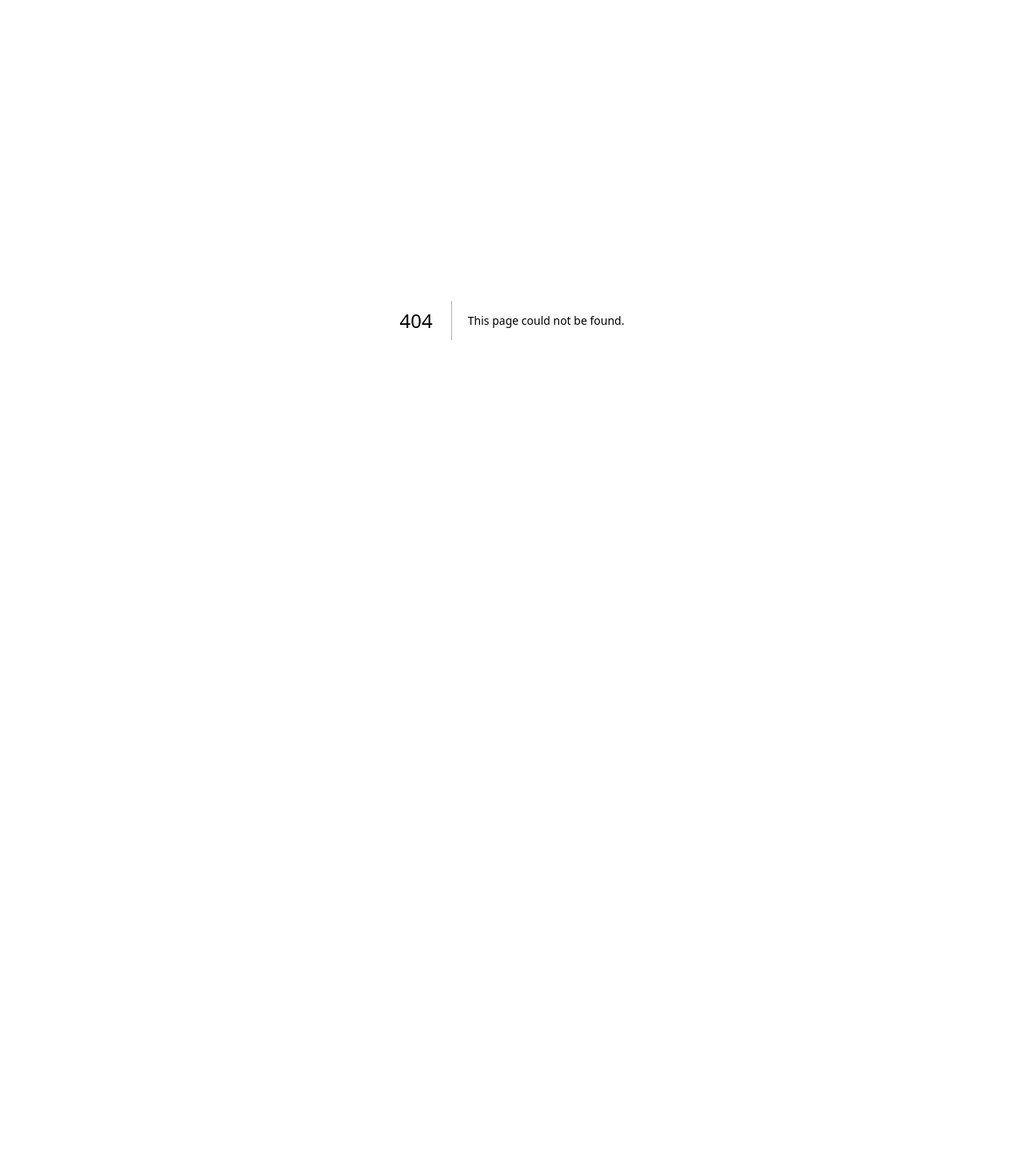
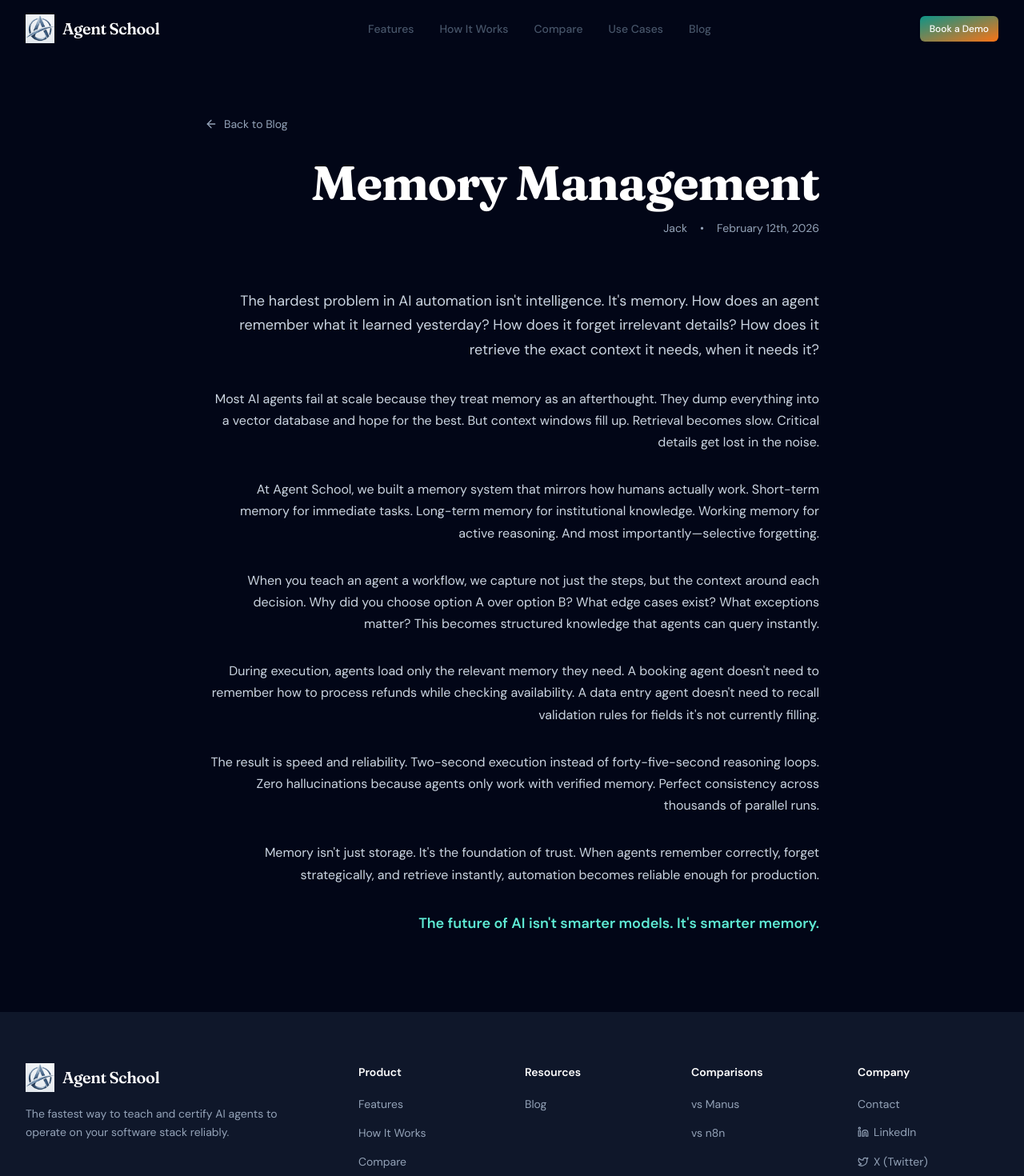
Before and after one commit to agent-school/website, a Next.js app: page /blog/memory-management in a window 1280 px wide. Before the commit this address had no page. Shown: the top 1470 px of the page at 80% size. Before the commit the page ends 800 px from the top, so only its background shows below. Built offline with nearby package versions, Linux system fonts and the light colour scheme.

Commit message:
blogs: inital start to the blog revolution

```diff
--- /dev/null
+++ b/src/app/blog/agent-school-manifesto/page.tsx
@@ -0,0 +1,99 @@
+import Link from "next/link";
+import { ArrowLeft } from "lucide-react";
+
+import { Footer } from "@/components/layout/Footer";
+import { Navbar } from "@/components/layout/Navbar";
+
+export const metadata = {
+  title: "Agent School Manifesto | Agent School",
+  description:
+    "The philosophy and principles behind Agent School—why we're building a world where human knowledge becomes immortal automation.",
+};
+
+export default function ManifestoPage() {
+  return (
+    <>
+      <Navbar />
+      <main className="bg-slate-950 text-white min-h-screen">
+        <article className="pt-36 pb-24 px-6">
+          <div className="max-w-3xl mx-auto">
+            <Link
+              href="/blog"
+              className="inline-flex items-center gap-2 text-body-sm text-slate-400 hover:text-teal-300 transition-colors mb-8"
+            >
+              <ArrowLeft className="w-4 h-4" />
+              Back to Blog
+            </Link>
+
+            <header className="mb-16 text-right">
+              <h1 className="font-display text-display-lg md:text-6xl text-white mb-4">
+                Agent School Manifesto
+              </h1>
+              <div className="flex items-center justify-end gap-4 text-body-sm text-slate-400">
+                <span>Jack</span>
+                <span>•</span>
+                <time>January 20th, 2026</time>
+              </div>
+            </header>
+
+            <div className="prose prose-invert prose-slate max-w-none">
+              <div className="space-y-8 text-slate-300 leading-relaxed text-right">
+                <p className="text-body-lg">
+                  We built Agent School because we believe human expertise is
+                  too valuable to disappear when people leave. Every workflow
+                  you've perfected, every edge case you've learned to handle,
+                  every institutional knowledge you carry—it should outlive you.
+                </p>
+
+                <p className="text-body-md">
+                  Traditional automation fails because it's brittle. Change a
+                  button, and the script breaks. Update an API, and the
+                  integration collapses. RPA promises efficiency but delivers
+                  endless maintenance.
+                </p>
+
+                <p className="text-body-md">
+                  AI agents fail because they're unreliable. They hallucinate.
+                  They make up data. They can't be trusted with production
+                  workflows that matter.
+                </p>
+
+                <p className="text-body-md">
+                  We're solving both problems. Agent School captures your
+                  expertise and converts it into agents that are fast,
+                  reliable, and self-healing. Not 70% reliable. Not "good
+                  enough." Ninety-nine percent reliable. Certified.
+                  Transparent. Trustworthy.
+                </p>
+
+                <p className="text-body-md">
+                  The secret is simple: we generate a deterministic software
+                  layer that gives agents superhuman speed and reliability.
+                  When software changes, agents adapt automatically and
+                  re-certify themselves. No human intervention required.
+                </p>
+
+                <p className="text-body-md">
+                  This is the future we're building. A world where your best
+                  people teach agents once, and those agents run forever. Where
+                  automation doesn't break when software changes. Where AI is
+                  fast, reliable, and fully transparent.
+                </p>
+
+                <p className="text-body-md">
+                  Human knowledge becomes immortal. Workflows become
+                  unstoppable. Teams become superhuman.
+                </p>
+
+                <p className="text-body-lg font-semibold text-teal-300">
+                  Welcome to Agent School.
+                </p>
+              </div>
+            </div>
+          </div>
+        </article>
+      </main>
+      <Footer />
+    </>
+  );
+}
--- /dev/null
+++ b/src/app/blog/memory-management/page.tsx
@@ -0,0 +1,103 @@
+import Link from "next/link";
+import { ArrowLeft } from "lucide-react";
+
+import { Footer } from "@/components/layout/Footer";
+import { Navbar } from "@/components/layout/Navbar";
+
+export const metadata = {
+  title: "Memory Management | Agent School",
+  description:
+    "How AI agents remember, forget, and retrieve information across workflows. The technical foundation for reliable automation.",
+};
+
+export default function MemoryManagementPage() {
+  return (
+    <>
+      <Navbar />
+      <main className="bg-slate-950 text-white min-h-screen">
+        <article className="pt-36 pb-24 px-6">
+          <div className="max-w-3xl mx-auto">
+            <Link
+              href="/blog"
+              className="inline-flex items-center gap-2 text-body-sm text-slate-400 hover:text-teal-300 transition-colors mb-8"
+            >
+              <ArrowLeft className="w-4 h-4" />
+              Back to Blog
+            </Link>
+
+            <header className="mb-16 text-right">
+              <h1 className="font-display text-display-lg md:text-6xl text-white mb-4">
+                Memory Management
+              </h1>
+              <div className="flex items-center justify-end gap-4 text-body-sm text-slate-400">
+                <span>Jack</span>
+                <span>•</span>
+                <time>February 12th, 2026</time>
+              </div>
+            </header>
+
+            <div className="prose prose-invert prose-slate max-w-none">
+              <div className="space-y-8 text-slate-300 leading-relaxed text-right">
+                <p className="text-body-lg">
+                  The hardest problem in AI automation isn't intelligence. It's
+                  memory. How does an agent remember what it learned yesterday?
+                  How does it forget irrelevant details? How does it retrieve
+                  the exact context it needs, when it needs it?
+                </p>
+
+                <p className="text-body-md">
+                  Most AI agents fail at scale because they treat memory as an
+                  afterthought. They dump everything into a vector database and
+                  hope for the best. But context windows fill up. Retrieval
+                  becomes slow. Critical details get lost in the noise.
+                </p>
+
+                <p className="text-body-md">
+                  At Agent School, we built a memory system that mirrors how
+                  humans actually work. Short-term memory for immediate tasks.
+                  Long-term memory for institutional knowledge. Working memory
+                  for active reasoning. And most importantly—selective
+                  forgetting.
+                </p>
+
+                <p className="text-body-md">
+                  When you teach an agent a workflow, we capture not just the
+                  steps, but the context around each decision. Why did you
+                  choose option A over option B? What edge cases exist? What
+                  exceptions matter? This becomes structured knowledge that
+                  agents can query instantly.
+                </p>
+
+                <p className="text-body-md">
+                  During execution, agents load only the relevant memory they
+                  need. A booking agent doesn't need to remember how to process
+                  refunds while checking availability. A data entry agent
+                  doesn't need to recall validation rules for fields it's not
+                  currently filling.
+                </p>
+
+                <p className="text-body-md">
+                  The result is speed and reliability. Two-second execution
+                  instead of forty-five-second reasoning loops. Zero
+                  hallucinations because agents only work with verified memory.
+                  Perfect consistency across thousands of parallel runs.
+                </p>
+
+                <p className="text-body-md">
+                  Memory isn't just storage. It's the foundation of trust. When
+                  agents remember correctly, forget strategically, and retrieve
+                  instantly, automation becomes reliable enough for production.
+                </p>
+
+                <p className="text-body-lg font-semibold text-teal-300">
+                  The future of AI isn't smarter models. It's smarter memory.
+                </p>
+              </div>
+            </div>
+          </div>
+        </article>
+      </main>
+      <Footer />
+    </>
+  );
+}
```
